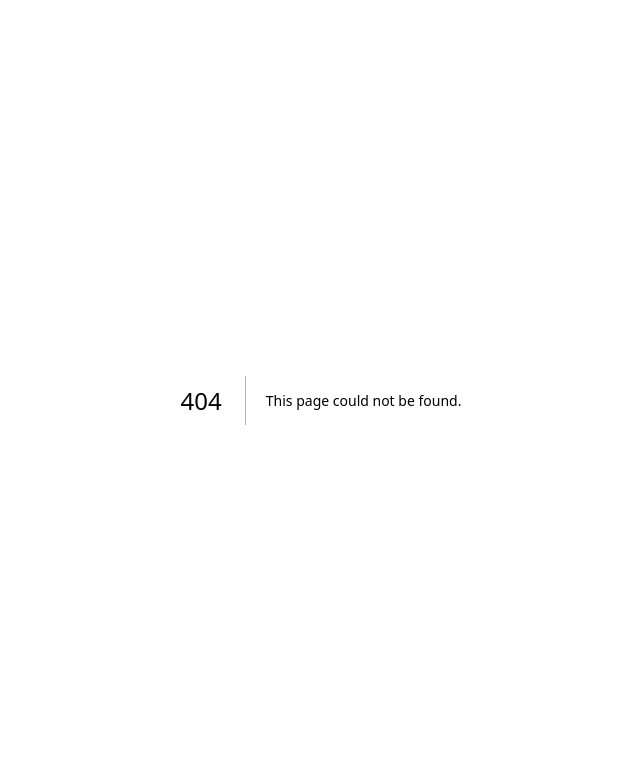
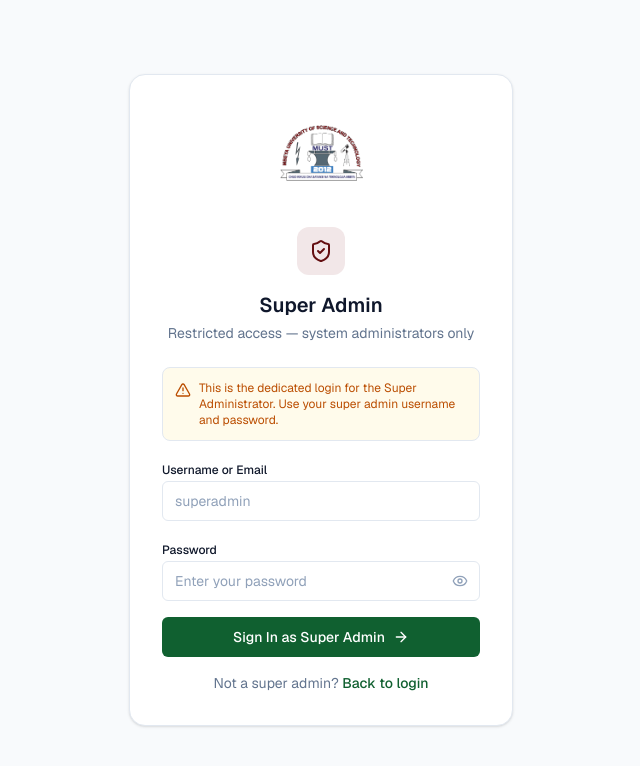
Before and after one commit to ipyana/ipt-app, a Next.js app: page /super-admin/login in a window 1280 px wide. Before the commit this address had no page. Shown: the top 766 px of the page, without its empty margins (319-959 px from the left). Built offline with nearby package versions, Linux system fonts and the light colour scheme.

Commit message:
feat: dedicated Super Admin login page (/super-admin/login) + link from main login

```diff
--- a/src/app/page.tsx
+++ b/src/app/page.tsx
@@ -221,6 +221,9 @@ export default function HomePage() {
                     Don't have an account?{" "}
                     <button type="button" onClick={() => setRoleModalOpen(true)} className="font-medium text-primary-600 hover:text-primary-700">Sign up</button>
                   </p>
+                  <p className="text-center text-xs text-slate-400 mt-2">
+                    <button type="button" onClick={() => router.push("/super-admin/login")} className="hover:text-slate-600">Super Admin login</button>
+                  </p>
                 </form>
               )}
             </div>
--- /dev/null
+++ b/src/app/super-admin/login/page.tsx
@@ -0,0 +1,85 @@
+"use client";
+
+import { useState } from "react";
+import { useRouter } from "next/navigation";
+import { Button } from "@/components/ui/button";
+import { Input, Label } from "@/components/ui/form";
+import { ShieldCheck, Eye, EyeOff, ArrowRight, AlertTriangle } from "lucide-react";
+import { motion } from "framer-motion";
+
+export default function SuperAdminLogin() {
+  const router = useRouter();
+  const [identifier, setIdentifier] = useState("");
+  const [password, setPassword] = useState("");
+  const [showPassword, setShowPassword] = useState(false);
+  const [error, setError] = useState("");
+  const [loading, setLoading] = useState(false);
+
+  async function handleSubmit(e: React.FormEvent) {
+    e.preventDefault();
+    setError(""); setLoading(true);
+    try {
+      const res = await fetch("/api/auth/super-admin", {
+        method: "POST",
+        headers: { "Content-Type": "application/json" },
+        body: JSON.stringify({ identifier, password }),
+      });
+      const data = await res.json();
+      if (!res.ok) throw new Error(data.error || "Login failed");
+      router.push("/super-admin");
+      router.refresh();
+    } catch (err: any) { setError(err.message); }
+    finally { setLoading(false); }
+  }
+
+  return (
+    <div className="flex min-h-screen bg-slate-50 dark:bg-slate-950 items-center justify-center p-4">
+      <motion.div initial={{ opacity: 0, y: 8 }} animate={{ opacity: 1, y: 0 }} transition={{ duration: 0.2 }} className="w-full max-w-sm">
+        <div className="rounded-2xl border border-slate-200 dark:border-slate-800 bg-white dark:bg-slate-900 p-8 shadow-sm">
+          <div className="flex justify-center mb-6">
+            {/* eslint-disable-next-line @next/next/no-img-element */}
+            <img src="/must_Logo.png" alt="MUST Logo" className="h-24 w-24 object-contain" />
+          </div>
+          <div className="flex justify-center mb-4">
+            <div className="flex h-12 w-12 items-center justify-center rounded-xl bg-accent-50 dark:bg-accent-900/20">
+              <ShieldCheck className="h-6 w-6 text-accent-600 dark:text-accent-400" />
+            </div>
+          </div>
+          <h1 className="text-xl font-semibold text-slate-900 dark:text-white text-center">Super Admin</h1>
+          <p className="text-sm text-slate-500 dark:text-slate-400 text-center mt-1 mb-6">Restricted access — system administrators only</p>
+
+          <div className="mb-4 flex items-start gap-2 rounded-lg border border-amber-200 bg-amber-50 p-3 text-xs text-amber-700 dark:border-amber-800 dark:bg-amber-900/20 dark:text-amber-400">
+            <AlertTriangle className="h-4 w-4 shrink-0 mt-0.5" />
+            <span>This is the dedicated login for the Super Administrator. Use your super admin username and password.</span>
+          </div>
+
+          {error && <div className="mb-4 rounded-lg border border-red-200 bg-red-50 p-3 text-sm text-red-700">{error}</div>}
+
+          <form onSubmit={handleSubmit} className="space-y-4">
+            <div className="space-y-1.5">
+              <Label htmlFor="sa-identifier">Username or Email</Label>
+              <Input id="sa-identifier" value={identifier} onChange={(e) => setIdentifier(e.target.value)} required placeholder="superadmin" className="h-10" />
+            </div>
+            <div className="space-y-1.5">
+              <Label htmlFor="sa-password">Password</Label>
+              <div className="relative">
+                <Input id="sa-password" type={showPassword ? "text" : "password"} value={password} onChange={(e) => setPassword(e.target.value)} required placeholder="Enter your password" className="h-10 pr-10" />
+                <button type="button" onClick={() => setShowPassword(!showPassword)} className="absolute right-3 top-1/2 -translate-y-1/2 text-slate-400 hover:text-slate-600">
+                  {showPassword ? <EyeOff className="h-4 w-4" /> : <Eye className="h-4 w-4" />}
+                </button>
+              </div>
+            </div>
+            <Button type="submit" disabled={loading} className="w-full h-10">
+              {loading ? "Signing in..." : "Sign In as Super Admin"} <ArrowRight className="h-4 w-4" />
+            </Button>
+          </form>
+
+          <p className="text-center text-sm text-slate-500 mt-4">
+            Not a super admin?{" "}
+            <button onClick={() => router.push("/")} className="font-medium text-primary-600">Back to login</button>
+          </p>
+        </div>
+      </motion.div>
+    </div>
+  );
+}
--- a/src/proxy.ts
+++ b/src/proxy.ts
@@ -33,7 +33,7 @@ export async function proxy(request: NextRequest) {
   }
 
   const isLoginPage = pathname === "/" || pathname.startsWith("/login");
-  const isPublicPage = pathname === "/forgot-password" || pathname === "/reset-password" || pathname === "/staff/register" || pathname === "/activate-account";
+  const isPublicPage = pathname === "/forgot-password" || pathname === "/reset-password" || pathname === "/staff/register" || pathname === "/activate-account" || pathname === "/super-admin/login";
   const isPublicAuth = pathname === "/api/auth/login" || pathname === "/api/auth/register"
     || pathname === "/api/auth/forgot-password" || pathname === "/api/auth/reset-password" || pathname === "/api/auth/staff-register";
   const isProtectedAuth = pathname === "/api/auth/me" || pathname === "/api/auth/logout";
```
